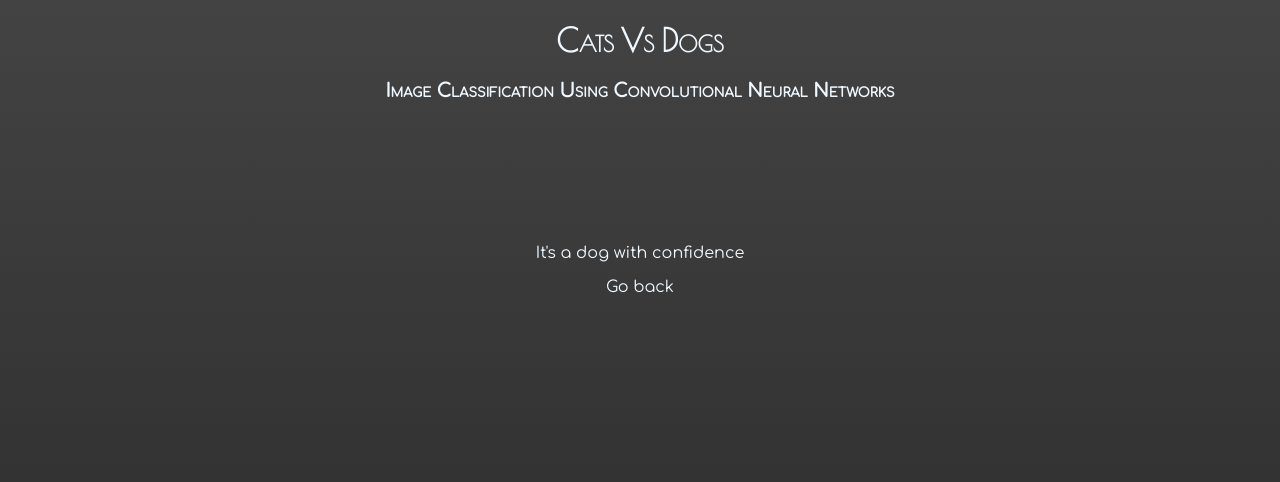
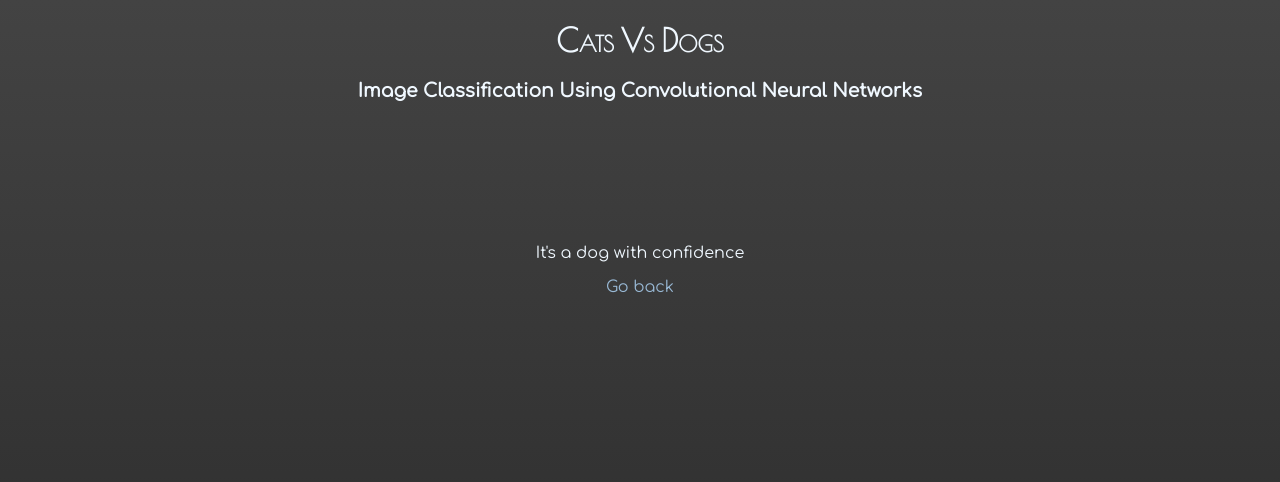
Before and after one commit to y3kprof/cats-vs-dogs, a Flask app: template templates/prediction.html in a window 1280 px wide. Shown: the top 482 px of the page. Run offline with Flask 2, Linux system fonts and the light colour scheme; the template is opened without the code that fills it, so the values that code supplies are empty.

Commit message:
changes to main.css

```diff
--- a/static/main.css
+++ b/static/main.css
@@ -9,7 +9,6 @@
 h3{
     text-align: center;
     font-family: 'Comfortaa', cursive;
-    font-variant:small-caps;
     color: aliceblue;
 }
 p{
@@ -24,7 +23,7 @@
 
 a{
     font-family: 'Comfortaa', cursive;
-    color: aliceblue;
+    color: rgb(152, 184, 212);
     text-decoration: none;
 }
 
```
